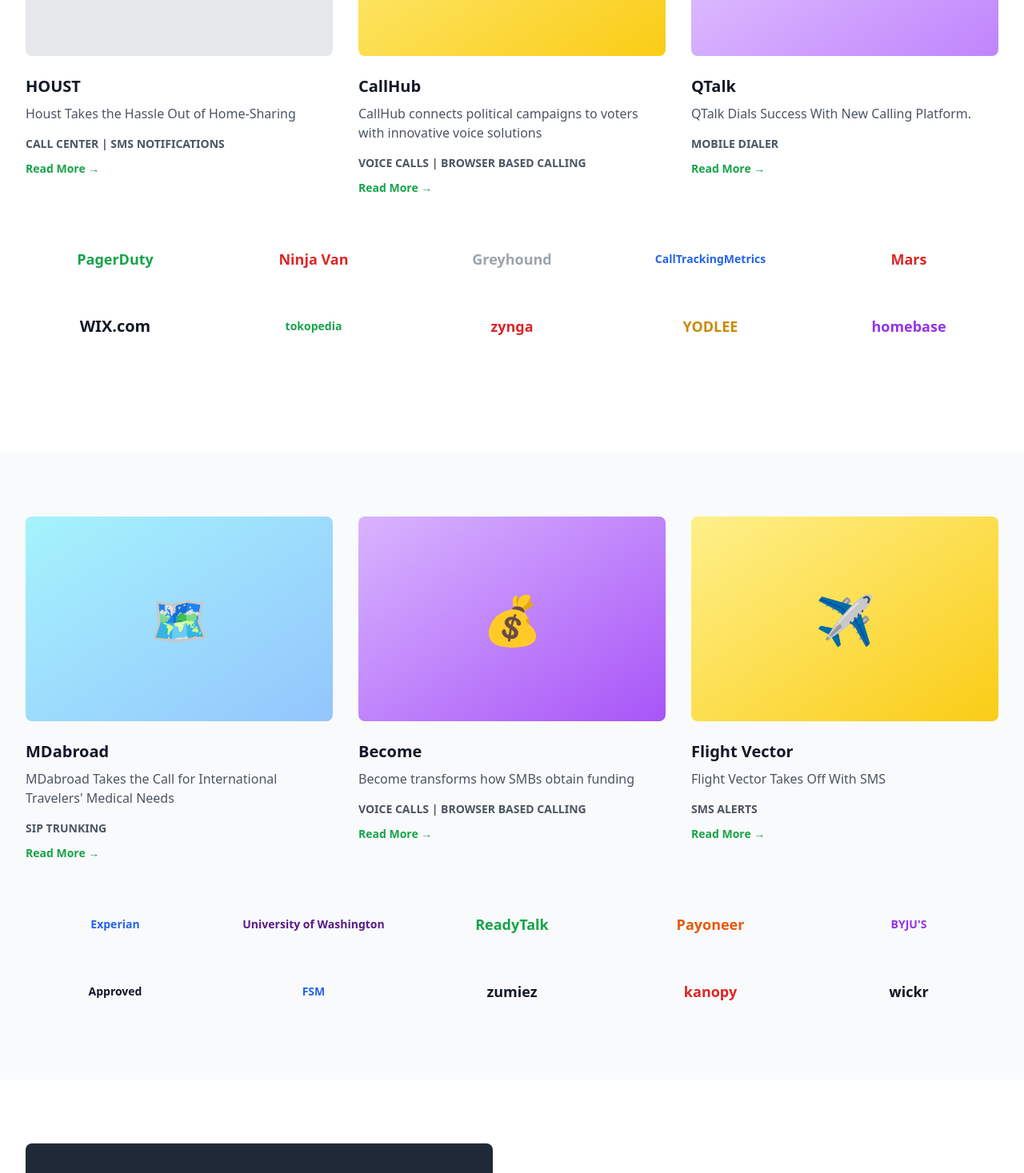
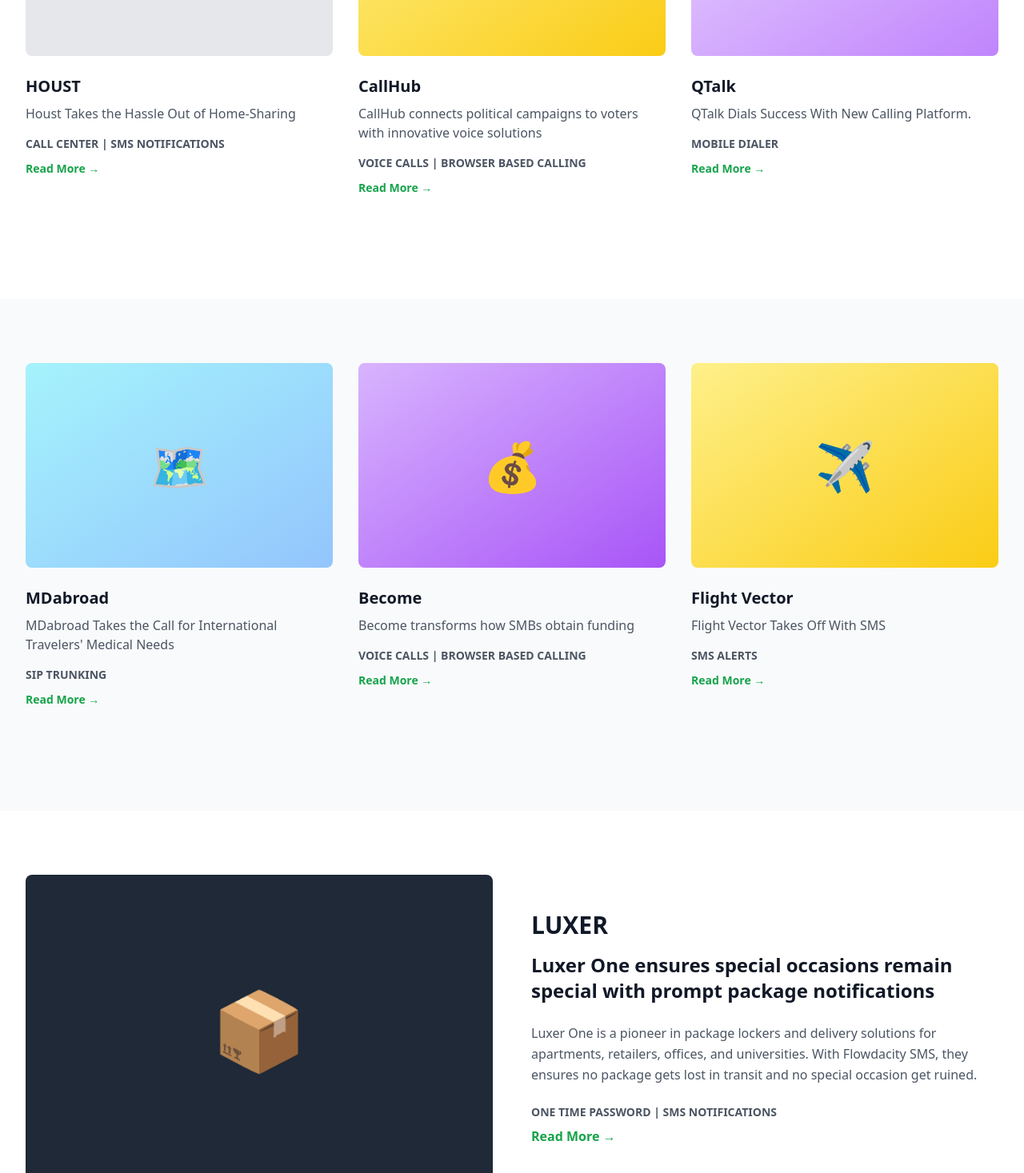
Before and after one commit to Ukoeka/Flowdacity, a Nuxt app: page /customers in a window 1280 px wide. Shown: the part 1399-2866 px from the top of the page at 80% size. Built offline with nearby package versions, Linux system fonts and the light colour scheme.

Commit message:
customers

```diff
--- a/app/pages/customers.vue
+++ b/app/pages/customers.vue
@@ -168,40 +168,7 @@
           </div>
         </div>
 
-        <!-- More Companies -->
-        <div class="grid grid-cols-2 md:grid-cols-5 gap-6 mb-12 items-center justify-center">
-          <div class="flex items-center justify-center p-4">
-            <span class="text-lg font-bold text-green-600">PagerDuty</span>
-          </div>
-          <div class="flex items-center justify-center p-4">
-            <span class="text-lg font-bold text-red-600">Ninja Van</span>
-          </div>
-          <div class="flex items-center justify-center p-4">
-            <span class="text-lg font-bold text-gray-400">Greyhound</span>
-          </div>
-          <div class="flex items-center justify-center p-4">
-            <span class="text-sm font-bold text-blue-600">CallTrackingMetrics</span>
-          </div>
-          <div class="flex items-center justify-center p-4">
-            <span class="text-lg font-bold text-red-600">Mars</span>
-          </div>
 
-          <div class="flex items-center justify-center p-4">
-            <span class="text-xl font-bold text-gray-900">WIX.com</span>
-          </div>
-          <div class="flex items-center justify-center p-4">
-            <span class="text-sm font-bold text-green-600">tokopedia</span>
-          </div>
-          <div class="flex items-center justify-center p-4">
-            <span class="text-lg font-bold text-red-600">zynga</span>
-          </div>
-          <div class="flex items-center justify-center p-4">
-            <span class="text-lg font-bold text-yellow-600">YODLEE</span>
-          </div>
-          <div class="flex items-center justify-center p-4">
-            <span class="text-lg font-bold text-purple-600">homebase</span>
-          </div>
-        </div>
       </div>
     </section>
 
@@ -249,40 +216,7 @@
           </div>
         </div>
 
-        <!-- More Companies Row -->
-        <div class="grid grid-cols-2 md:grid-cols-5 gap-6 items-center justify-center">
-          <div class="flex items-center justify-center p-4">
-            <span class="text-sm font-bold text-blue-600">Experian</span>
-          </div>
-          <div class="flex items-center justify-center p-4">
-            <span class="text-sm font-bold text-purple-900">University of Washington</span>
-          </div>
-          <div class="flex items-center justify-center p-4">
-            <span class="text-lg font-bold text-green-600">ReadyTalk</span>
-          </div>
-          <div class="flex items-center justify-center p-4">
-            <span class="text-lg font-bold text-orange-600">Payoneer</span>
-          </div>
-          <div class="flex items-center justify-center p-4">
-            <span class="text-sm font-bold text-purple-600">BYJU'S</span>
-          </div>
 
-          <div class="flex items-center justify-center p-4">
-            <span class="text-sm font-bold text-gray-900">Approved</span>
-          </div>
-          <div class="flex items-center justify-center p-4">
-            <span class="text-sm font-bold text-blue-600">FSM</span>
-          </div>
-          <div class="flex items-center justify-center p-4">
-            <span class="text-lg font-bold text-gray-900">zumiez</span>
-          </div>
-          <div class="flex items-center justify-center p-4">
-            <span class="text-lg font-bold text-red-600">kanopy</span>
-          </div>
-          <div class="flex items-center justify-center p-4">
-            <span class="text-lg font-bold text-gray-900">wickr</span>
-          </div>
-        </div>
       </div>
     </section>
 
```
